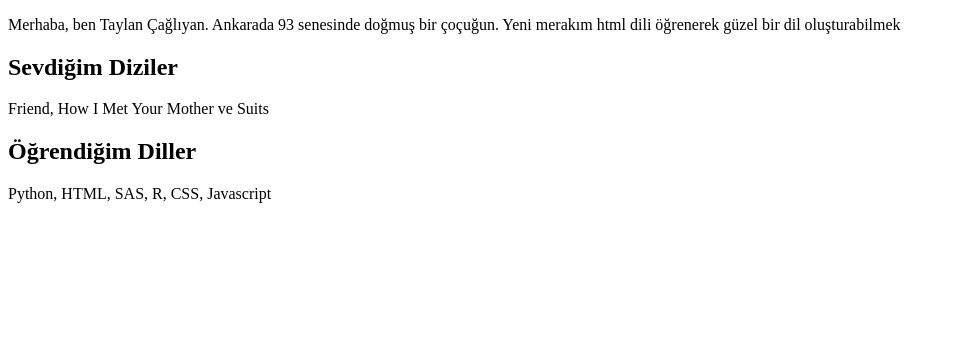
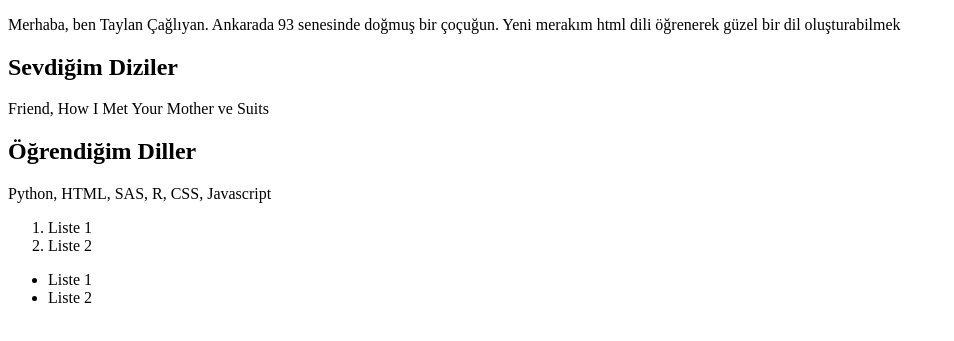
Before and after one commit to taylan-cagliyan/HTML_Kodluyoruz, a plain HTML site: page index.html in a window 1280 px wide. Shown: the part 105-446 px from the top of the page, without its empty margins (0-954 px from the left). Drawn offline with Linux system fonts and the light colour scheme.

Commit message:
Lists and Emmet Function

```diff
--- a/index.html
+++ b/index.html
@@ -17,5 +17,66 @@
     <p>Friend, How I Met Your Mother ve Suits</p>
     <h2>Öğrendiğim Diller</h2>
     <p>Python, HTML, SAS, R, CSS, Javascript</p>
+
+    <!--   Listeler
+
+    ordered list : ol
+    unordered list: ul
+    list item: li
+    -->
+    <ol>
+        <li>Liste 1</li>
+        <li>Liste 2</li>
+    </ol>
+
+    <ul>
+        <li>Liste 1</li>
+        <li>Liste 2</li>
+    </ul>
+
+    <!--Emmet Zen-Coding
+    etiket isimlerini direk verebiliyoruz
+    + işareti kardeş element
+    > içinde öge
+    ^yukarı çık ve öge oluştur
+    * çarp
+    lorem
+    lorem4 -> 4 kelimelik lorem üret
+    lorem5 -> 5 kelimelik lorem getir
+    . class oluşturur
+    # id verir
+    -->
+
+<!-- h1+p+p+p+p+h2+p+p+p -->
+<!-- h1+p*4+h2+p*3 -->
+<!-- ul>li*3 -->
+<!-- ul>li*2^p -->
+<!-- ul>li^p+p -->
+
+<!-- ul>li>lorem3^^p>lorem4^h2>lorem1 -->
+
+<!-- h2.deneme>lorem1 -->
+
+<!-- h2#idolussun>lorem1 -->
+
+<!-- h2.deneme#idolsun>lorem1 -->
+
+<!-- h2.kodluyoruz.html -->
+
+<!-- ul>.item$*4 -->
+
+
+
+
+
+
+
+
+
+
+
+
+
+
 </body>
 </html>
```
